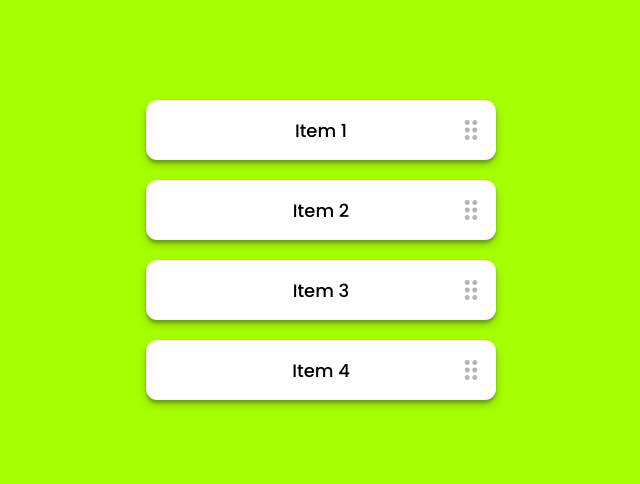
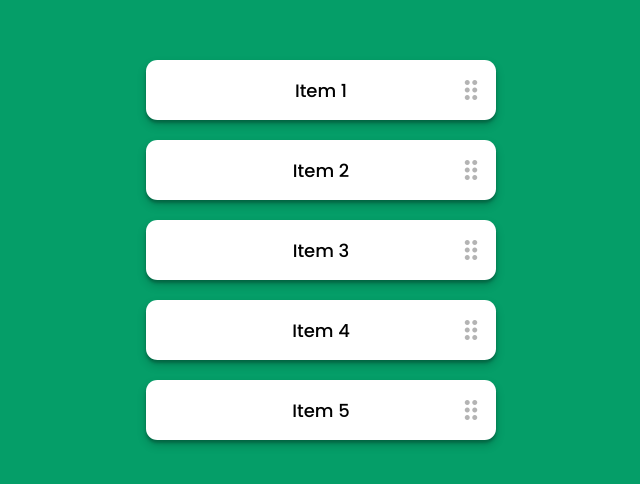
Before and after one commit to SirRamirez777/drag-and-drop-list, a plain HTML site: page index.html in a window 1280 px wide. Shown: the part 150-634 px from the top of the page, without its empty margins (319-959 px from the left). Drawn offline with nearby package versions, Linux system fonts and the light colour scheme.

Commit message:
Comment commit

```diff
--- a/index.html
+++ b/index.html
@@ -33,6 +33,10 @@
           <div class="name">Item 4</div>
           <span class="material-icons-round">drag_indicator</span>
         </div>
+        <div class="item">
+          <div class="name">Item 5</div>
+          <span class="material-icons-round">drag_indicator</span>
+        </div>
       </div>
     </div>
     <script src="script.js"></script>
--- a/script.js
+++ b/script.js
@@ -6,7 +6,7 @@ let isDragging = false;
       const container = document.querySelector(".container");
       container.style.width = container.offsetWidth + "px";
       container.style.height = container.offsetHeight + "px";
-
+      //Click and drag
       document.addEventListener("mousedown", (e) => {
         const item = e.target.closest(".item");
         if (item) {
@@ -70,3 +70,7 @@ let isDragging = false;
           sibiling.style.marginTop = "10px";
         });
       });
+
+      function saveData(){
+        localStorage.setItem("data", listContainer.innerHTML);
+      }
--- a/style.css
+++ b/style.css
@@ -3,7 +3,7 @@ body {
     height: 100vh;
     margin: 0;
     padding: 0;
-    background: rgb(166, 255, 0);
+    background: rgb(5, 158, 104);
 }
 
 .center {
```
